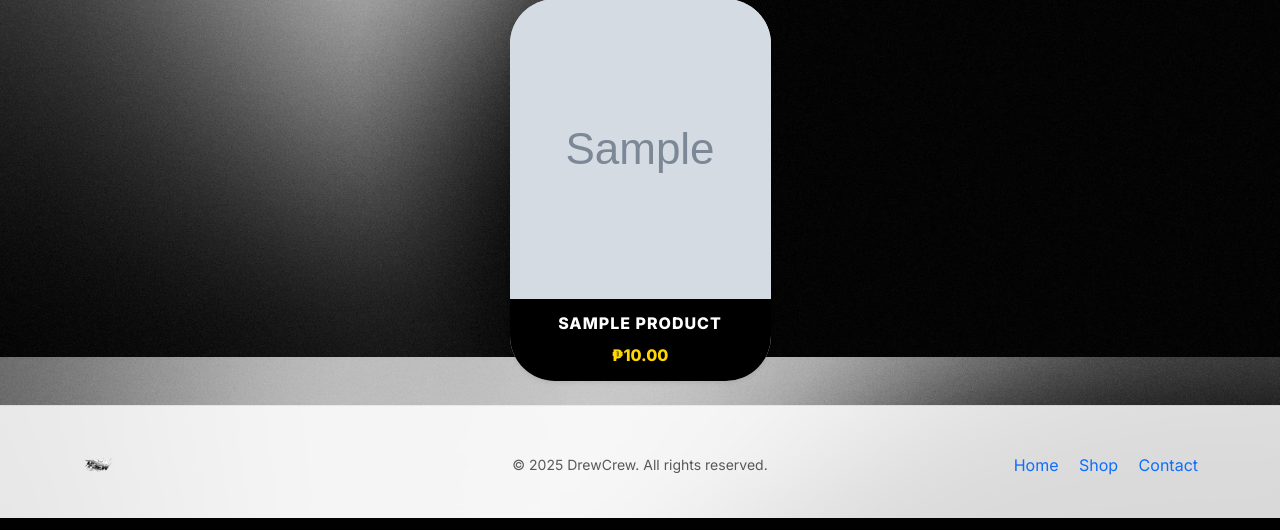
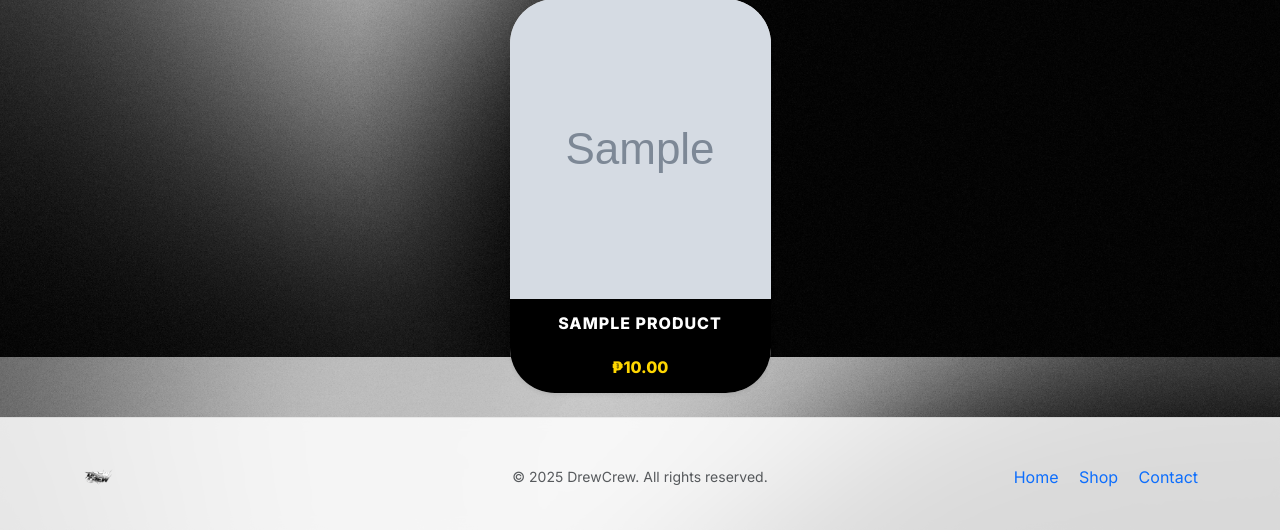
Before and after one commit to gbrlldcsn/DrewCrew, a PHP site: page /home.php in a window 1280 px wide. Shown: the part 443-973 px from the top of the page. Run offline with PHP 8.4, Linux system fonts and the light colour scheme; tables that the repository leaves empty or names only in its code hold one stand-in row (values such as "Sample post"); grey boxes marked "Sample" are stand-in pictures.

Commit message:
Align product cards layout

```diff
--- a/assets/css/style.css
+++ b/assets/css/style.css
@@ -14,6 +14,8 @@ body {
     box-shadow: 8px 8px 28px #696969, -8px -8px 28px #ffffff;
     overflow: hidden;
     border: none;
+    display: flex;
+    flex-direction: column;
 }
 
 .product-card .card-img-top {
@@ -24,6 +26,11 @@ body {
     background: #000;
     padding: 12px 16px;
     text-align: center;
+    flex: 1;
+    display: flex;
+    flex-direction: column;
+    justify-content: flex-start;
+    gap: 12px;
 }
 .product-caption .product-title {
     color: #fff;
@@ -38,7 +45,7 @@ body {
     margin: 6px 0 0 0;
 }
 .product-caption form {
-    margin-top: 12px;
+    margin-top: auto;
 }
 .product-caption form .btn {
     border-radius: 999px;
```
